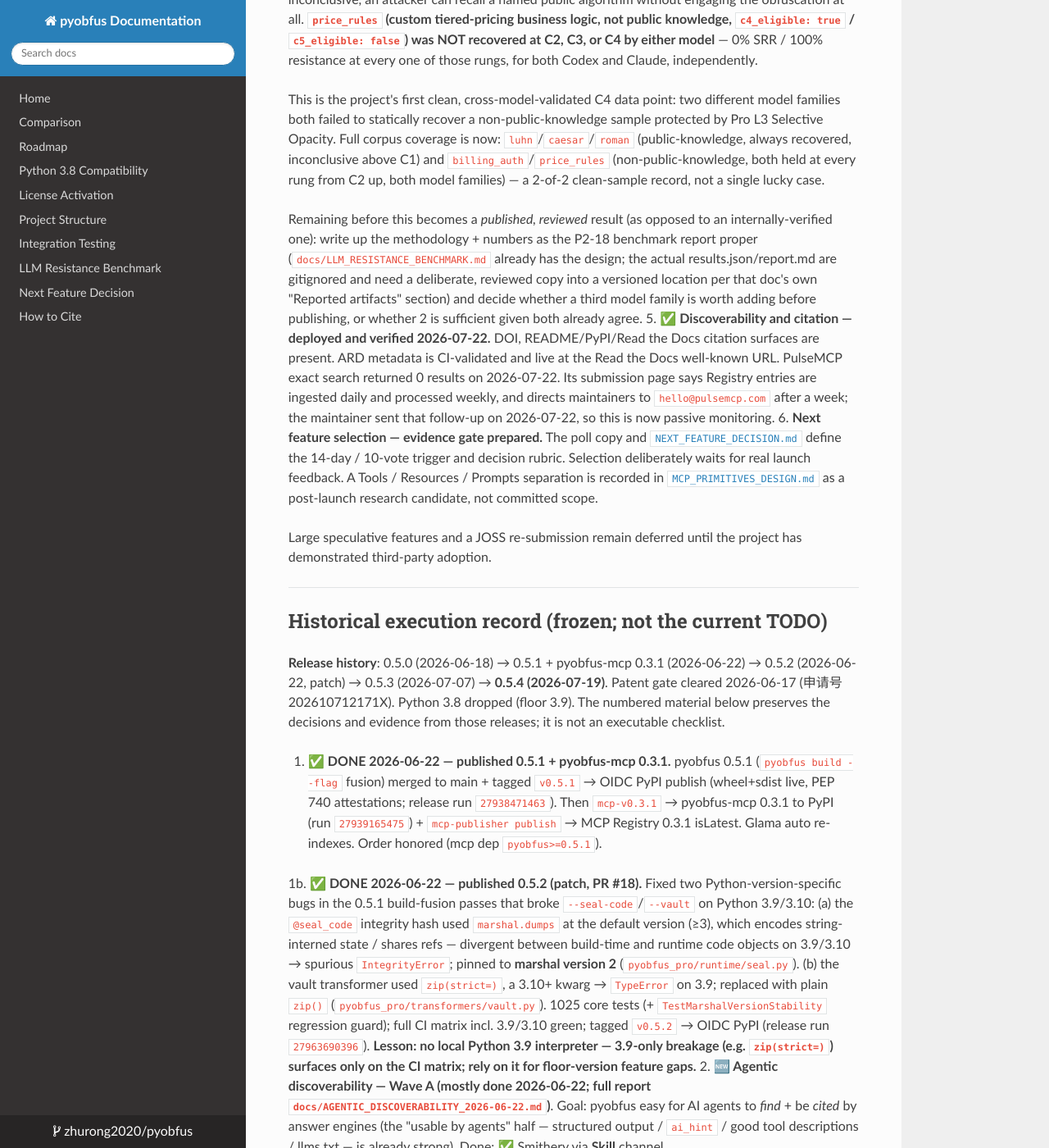
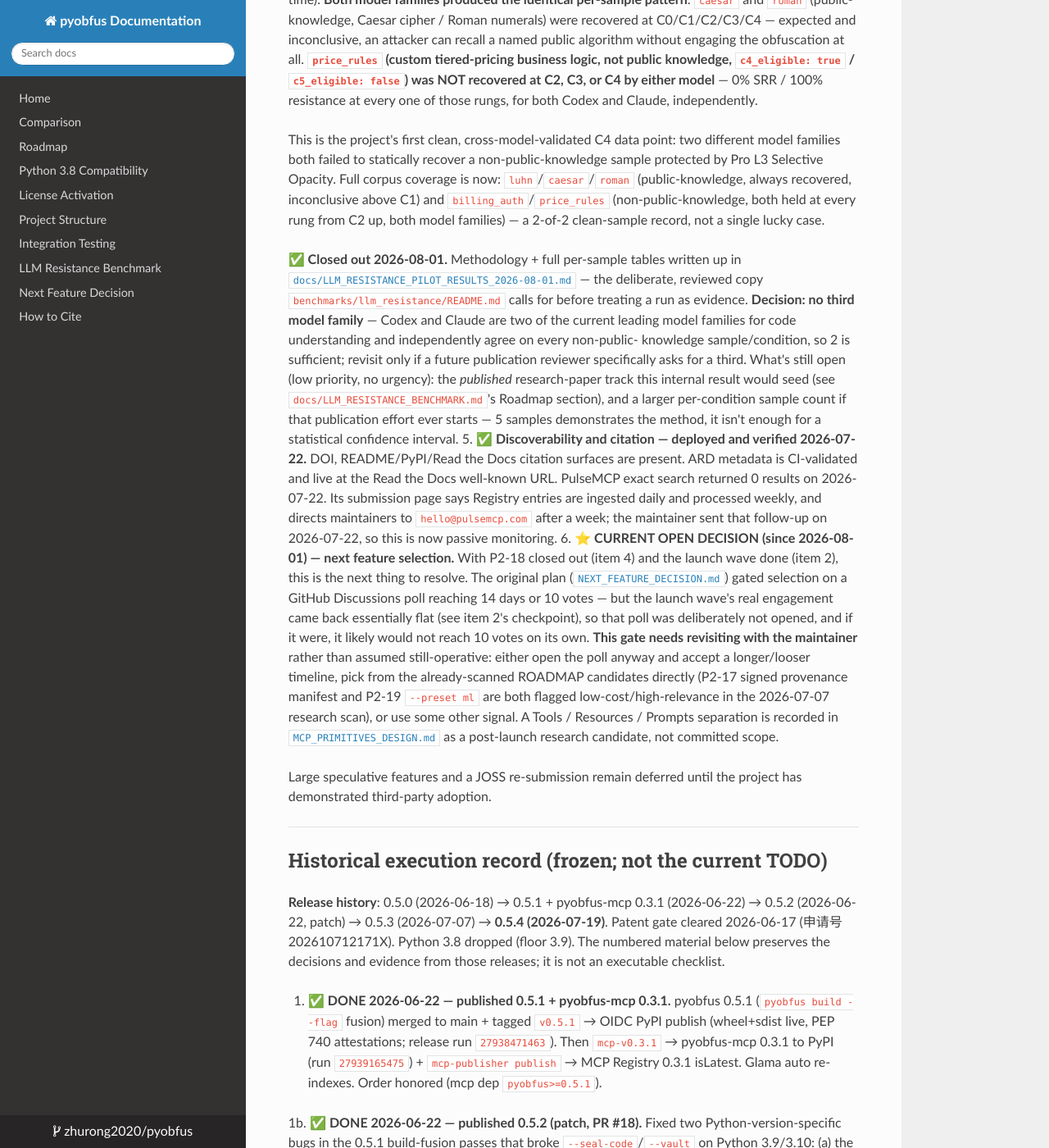
Before and after one commit to zhurong2020/pyobfus, an MkDocs documentation site: the page built from docs/POST_V0.4_TODO.md, in a window 1280 px wide and 1400 px high, scrolled down 4338 px. Shown: the whole window at 82% size. Built offline with MkDocs 1.6.1, drawn with Linux system fonts in a browser that asks for light colours; nearby versions of some CDN libraries; some of the changed text lies outside the part shown.

Commit message:
docs: close out P2-18, no third model family, open next-feature decision
Syncs CLAUDE.md, POST_V0.4_TODO.md, ROADMAP.md, and
LLM_RESISTANCE_BENCHMARK.md to point at the new reviewed results file
and record the decision: Codex + Claude already independently agree on
every non-public-knowledge sample/condition, so a third model family
isn't needed (revisit only if a future publication reviewer asks).

Also folds CLAUDE.md's P2-18 bullet down from a full blow-by-blow to a
short pointer now that the versioned report carries the detail --
keeps the always-loaded file from growing unbounded.

The next open decision is feature selection (POST_V0.4_TODO.md item 6):
the original plan gated it on a launch-feedback poll reaching 14
days/10 votes, but real engagement came back too thin for that gate to
mean much, so it's flagged as needing the maintainer's input rather
than assumed still-operative.

Co-Authored-By: Claude Sonnet 5 <noreply@anthropic.com>

```diff
--- a/docs/POST_V0.4_TODO.md
+++ b/docs/POST_V0.4_TODO.md
@@ -17,12 +17,14 @@
 > GitHub Discussions, all five channels) — engagement came back essentially
 > flat everywhere except two real GitHub stars; decision made to stop
 > pushing it and shift active work to P2-18 + subsequent features (item 4
-> is now the current top priority). Passive monitoring continues (+7d/+30d
+> is now closed out, see below). Passive monitoring continues (+7d/+30d
 > checkpoints), it just isn't blocking anything.
-> **P2-18 got its first real (non-stub) pilots from two model families
-> (Codex + Claude) 2026-08-01** — see item 4 below; a *credible public*
-> result (larger corpus, a clean non-public-knowledge C4 data point) is
-> still open and is where session time should concentrate now.
+> **P2-18 internal evidence complete 2026-08-01** — full 5-sample corpus ×
+> two model families (Codex + Claude), clean cross-model C4 data point,
+> decision made that a third model family isn't needed. Reviewed writeup:
+> `docs/LLM_RESISTANCE_PILOT_RESULTS_2026-08-01.md`. See item 4 below.
+> **Next open decision: item 6, feature selection** — the launch-feedback
+> poll gate needs revisiting since real engagement came back thin.
 
 ## Current prioritized TODO (2026-08-01)
 
@@ -230,14 +232,19 @@
    (non-public-knowledge, both held at every rung from C2 up, both model
    families) — a 2-of-2 clean-sample record, not a single lucky case.
 
-   Remaining before this becomes a *published, reviewed* result (as opposed
-   to an internally-verified one): write up the methodology + numbers as the
-   P2-18 benchmark report proper (`docs/LLM_RESISTANCE_BENCHMARK.md` already
-   has the design; the actual results.json/report.md are gitignored and need
-   a deliberate, reviewed copy into a versioned location per that doc's own
-   "Reported artifacts" section) and decide whether a third model family is
-   worth adding before publishing, or whether 2 is sufficient given both
-   already agree.
+   **✅ Closed out 2026-08-01.** Methodology + full per-sample tables written
+   up in [`docs/LLM_RESISTANCE_PILOT_RESULTS_2026-08-01.md`](LLM_RESISTANCE_PILOT_RESULTS_2026-08-01.md)
+   — the deliberate, reviewed copy `benchmarks/llm_resistance/README.md`
+   calls for before treating a run as evidence. **Decision: no third model
+   family** — Codex and Claude are two of the current leading model families
+   for code understanding and independently agree on every non-public-
+   knowledge sample/condition, so 2 is sufficient; revisit only if a future
+   publication reviewer specifically asks for a third. What's still open (low
+   priority, no urgency): the *published* research-paper track this internal
+   result would seed (see `docs/LLM_RESISTANCE_BENCHMARK.md`'s Roadmap
+   section), and a larger per-condition sample count if that publication
+   effort ever starts — 5 samples demonstrates the method, it isn't enough
+   for a statistical confidence interval.
 5. ✅ **Discoverability and citation — deployed and verified 2026-07-22.** DOI,
    README/PyPI/Read the Docs citation surfaces are present. ARD metadata is
    CI-validated and live at the Read the Docs well-known URL. PulseMCP exact
@@ -245,10 +252,20 @@
    entries are ingested daily and processed weekly, and directs maintainers to
    `hello@pulsemcp.com` after a week; the maintainer sent that follow-up on
    2026-07-22, so this is now passive monitoring.
-6. **Next feature selection — evidence gate prepared.** The poll copy and
-   [`NEXT_FEATURE_DECISION.md`](NEXT_FEATURE_DECISION.md) define the 14-day /
-   10-vote trigger and decision rubric. Selection deliberately waits for real
-   launch feedback. A Tools / Resources / Prompts separation is recorded in
+6. **⭐ CURRENT OPEN DECISION (since 2026-08-01) — next feature selection.**
+   With P2-18 closed out (item 4) and the launch wave done (item 2), this is
+   the next thing to resolve. The original plan
+   ([`NEXT_FEATURE_DECISION.md`](NEXT_FEATURE_DECISION.md)) gated selection on
+   a GitHub Discussions poll reaching 14 days or 10 votes — but the launch
+   wave's real engagement came back essentially flat (see item 2's
+   checkpoint), so that poll was deliberately not opened, and if it were,
+   it likely would not reach 10 votes on its own. **This gate needs revisiting
+   with the maintainer** rather than assumed still-operative: either open the
+   poll anyway and accept a longer/looser timeline, pick from the
+   already-scanned ROADMAP candidates directly (P2-17 signed provenance
+   manifest and P2-19 `--preset ml` are both flagged low-cost/high-relevance
+   in the 2026-07-07 research scan), or use some other signal. A Tools /
+   Resources / Prompts separation is recorded in
    [`MCP_PRIMITIVES_DESIGN.md`](MCP_PRIMITIVES_DESIGN.md) as a post-launch
    research candidate, not committed scope.
 
```
Also changed, not shown: CLAUDE.md (+5 -5 lines), docs/LLM_RESISTANCE_BENCHMARK.md (+4 -1 lines), docs/ROADMAP.md (+2 -2 lines).
